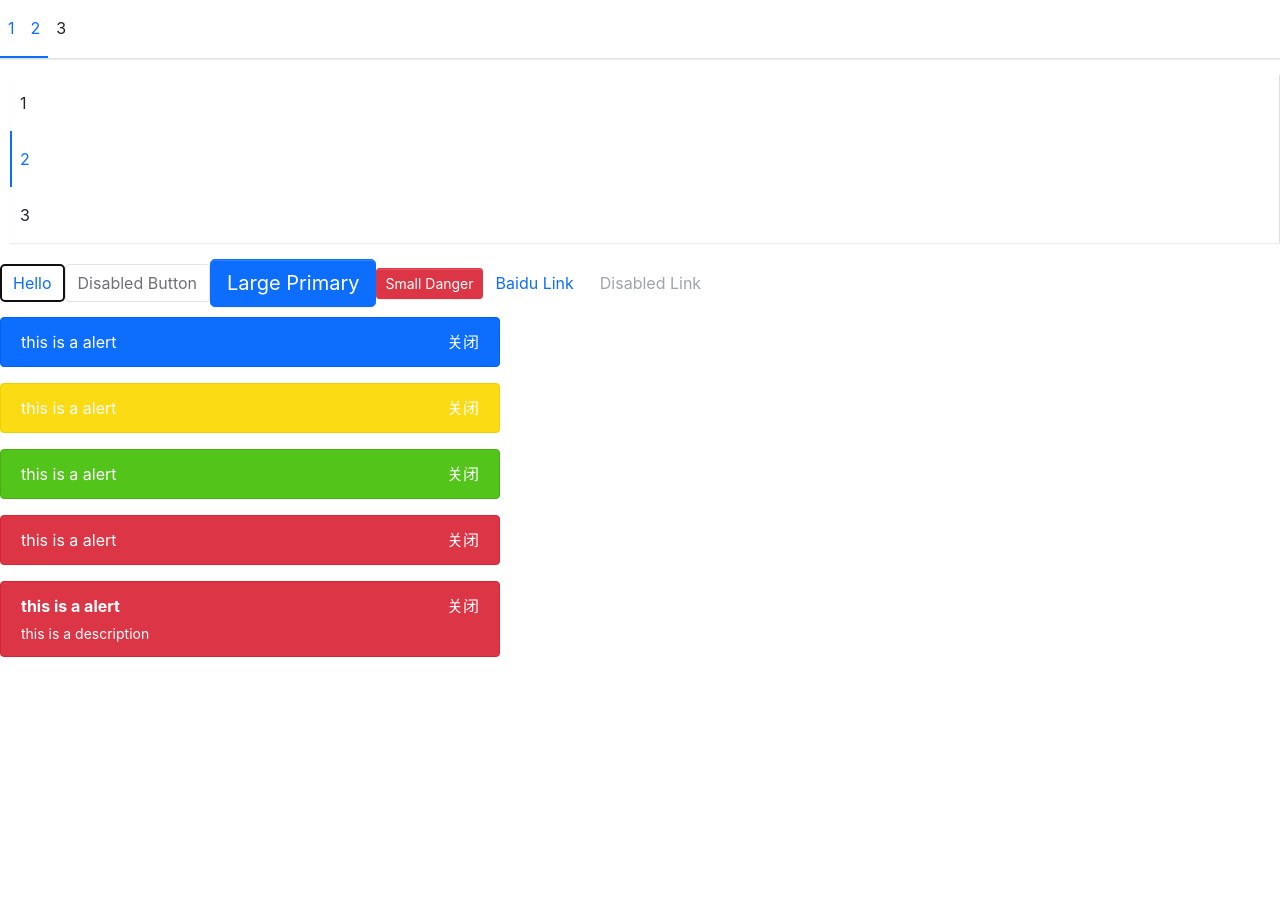
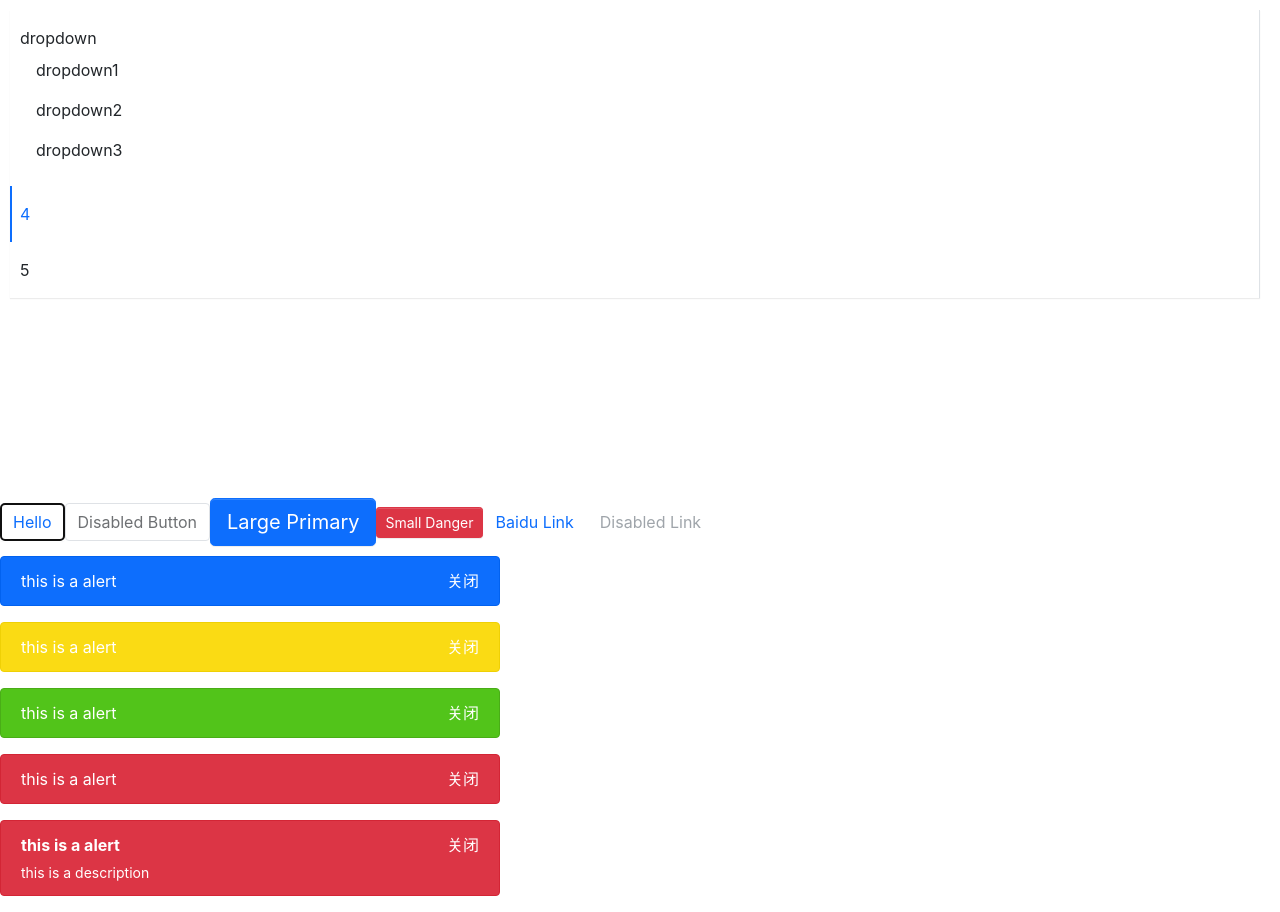
Before and after one commit to coderyjw/jw-ui-react, a React (Create React App) app: page / in a window 1280 px wide. Before the commit the page ends 800 px from the top, so only its background shows below. Built offline with nearby package versions, Linux system fonts and the light colour scheme.

Commit message:
SubMenu 组件第一部分

```diff
--- a/src/App.tsx
+++ b/src/App.tsx
@@ -2,19 +2,19 @@
 import Alert, { AlertType } from './components/Alert/alert'
 import Menu from './components/Menu/menu'
 import MenuItem from './components/Menu/menuItem';
+import SubMenu from './components/Menu/subMenu';
 
 function App() {
   return (
     <div className="App">
-      <Menu defaultIndex={1} onSelect={index => console.log(index)}>
-        <MenuItem>1</MenuItem>
-        <MenuItem disabled>2</MenuItem>
-        <MenuItem>3</MenuItem>
-      </Menu>
-      <Menu style={{marginLeft: '10px'}} mode="vertical" defaultIndex={1} onSelect={index => console.log(index)}>
-        <MenuItem>1</MenuItem>
-        <MenuItem disabled>2</MenuItem>
-        <MenuItem>3</MenuItem>
+      <Menu style={{marginBottom: '200px',marginLeft: '10px'}} defaultIndex={1} onSelect={index => console.log(index)} mode="vertical">
+        <SubMenu title="dropdown">
+          <MenuItem>dropdown1</MenuItem>
+          <MenuItem>dropdown2</MenuItem>
+          <MenuItem>dropdown3</MenuItem>
+        </SubMenu>
+        <MenuItem>4</MenuItem>
+        <MenuItem>5</MenuItem>
       </Menu>
       <div style={{marginBottom: '10px'}}>
         <Button autoFocus> Hello </Button>
--- a/src/components/Menu/_style.scss
+++ b/src/components/Menu/_style.scss
@@ -6,7 +6,7 @@
   border-bottom: $menu-border-width solid $menu-border-color;
   box-shadow: $menu-box-shadow;
 
-  .jw-menu-item {
+  > .jw-menu-item {
     padding:$menu-item-padding-x $menu-item-padding-y;
     cursor: pointer;
     transition: $menu-transition;
@@ -24,18 +24,65 @@
       border-bottom: $menu-item-active-border-width solid $menu-item-active-color;
     }
   }
+  .jw-submenu-item {
+    position: relative;
+    .jw-submenu-title {
+      display: flex;
+      align-items: center;
+    }
+    .arrow-icon {
+      transition: transform .25s ease-in-out;
+      margin-left: 3px;
+    }
+    &:hover {
+      .arrow-icon {
+        transform: rotate(180deg);
+      }
+    }
+  }
+  .jw-submenu {
+    //display: none;
+    list-style:none;
+    padding-left: 0;
+    white-space: nowrap;
+    //transition: $menu-transition;
+    .jw-menu-item {
+      padding: $menu-item-padding-y $menu-item-padding-x;
+      cursor: pointer;
+      transition: $menu-transition;
+      color: $body-color;
+      &.is-active, &:hover {
+        color: $menu-item-active-color !important;
+      }
+    }
+  }
+}
+
+.menu-horizontal {
+  >.jw-menu-item {
+    border-bottom: $menu-item-active-border-width solid transparent;
+  }
+  .jw-submenu {
+    position: absolute;
+    background: $white;
+    z-index: 100;
+    top: calc(100% + 8px);
+    left: 0;
+    border: $menu-border-width solid $menu-border-color;
+    box-shadow: $submenu-box-shadow;
+  }
 }
 
 .menu-vertical {
   flex-direction: column;
   border-bottom: 0px;
+  margin: 10px 20px;
   border-right: $menu-border-width solid $menu-border-color;
-
-  .jw-menu-item {
-    border-left:  $menu-item-active-border-width solid transparent;
+  >.jw-menu-item {
+    border-left: $menu-item-active-border-width solid transparent;
     &.is-active, &:hover {
       border-bottom: 0px;
-      border-left:  $menu-item-active-border-width solid $menu-item-active-color;
+      border-left: $menu-item-active-border-width solid $menu-item-active-color;
     }
   }
 }
--- a/src/components/Menu/menu.tsx
+++ b/src/components/Menu/menu.tsx
@@ -23,9 +23,10 @@
   const { className, mode, defaultIndex,
    style, children,onSelect } = props
 
-   const classes = classNames('jw-menu', className, {
-    'menu-vertical': mode === 'vertical'
-   })
+   const classes = classNames('jw-menu', className,{
+    'menu-vertical': mode === 'vertical',
+    'menu-horizontal': mode !== 'vertical',
+  })
 
   const [currentActive, setActive] = useState(defaultIndex)
 
@@ -44,7 +45,7 @@
     return React.Children.map(children, (child,index) => {
       const childElement = child as React.FunctionComponentElement<MenuItemProps>
       const { displayName } =  childElement.type
-      if(displayName === 'MenuItem') {
+      if(displayName === 'MenuItem' || displayName === 'SubMenu') {
         return React.cloneElement(childElement, {
           index
         })
--- /dev/null
+++ b/src/components/Menu/subMenu.tsx
@@ -0,0 +1,43 @@
+
+
+import React,{ useContext } from 'react'
+import classNames from "classnames";
+import {MenuContext} from './menu'
+import { MenuItemProps } from './menuItem';
+
+
+export interface SubMenuProps {
+  index?: number;
+  title: string
+  className?: string;
+  children?: React.ReactNode
+}
+
+const SubMenu: React.FC<SubMenuProps> = ({index, title, className, children}) => {
+  const context = useContext(MenuContext)
+  const classes = classNames('jw-menu-item jw-submenu-item', className, {
+    'is-active': context.index === index
+  })
+  const renderChildren = () => {
+    const childrenComponent = React.Children.map(children, (child,i) => {
+      const childElement = child as React.FunctionComponentElement<MenuItemProps>
+      if(childElement.type.displayName === 'MenuItem') {
+        return childElement
+      } else {
+        console.error('Warning: Menu has a child which is not a MenuItem component')
+      }
+    })
+    return (
+      <ul className="jw-submenu">
+        {childrenComponent}
+      </ul>
+    )
+  }
+  return (<li key={index} className={classes}>
+    <div className="jw-submenu-title">{title}</div>
+    {renderChildren()}
+  </li>)
+}
+
+SubMenu.displayName = 'SubMenu'
+export default SubMenu
```
